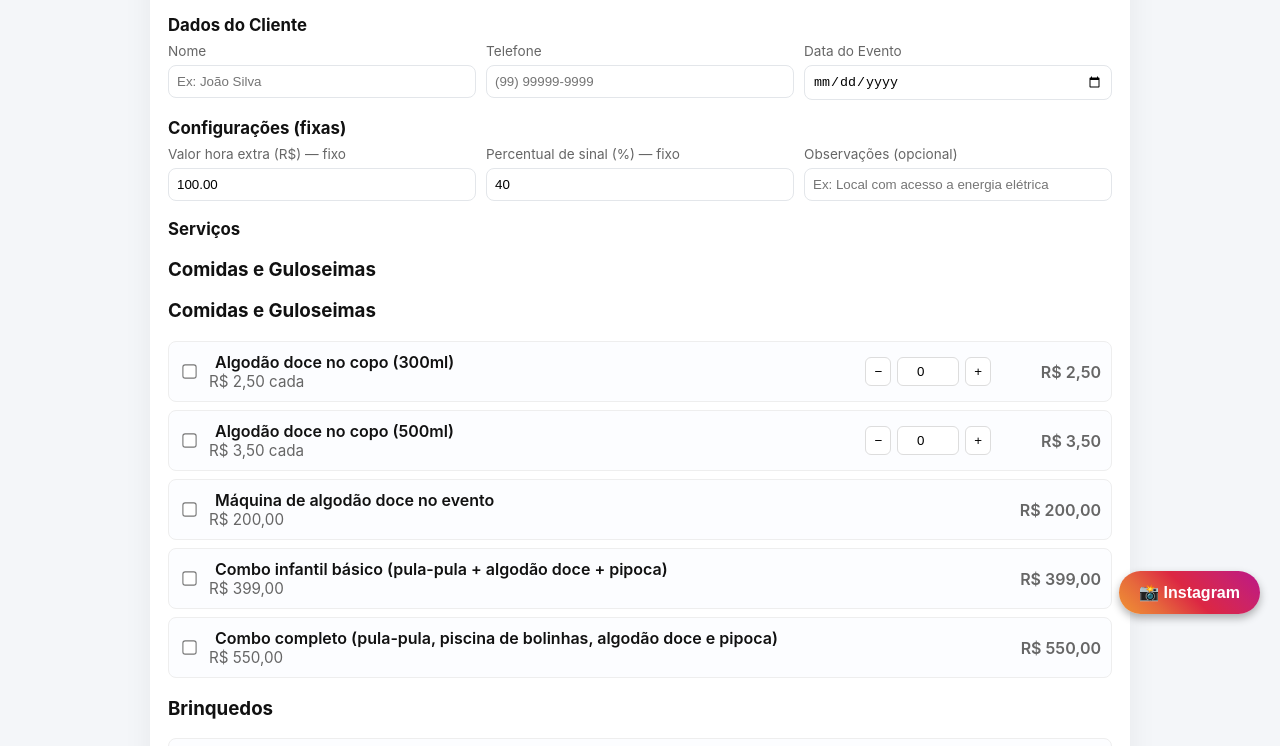
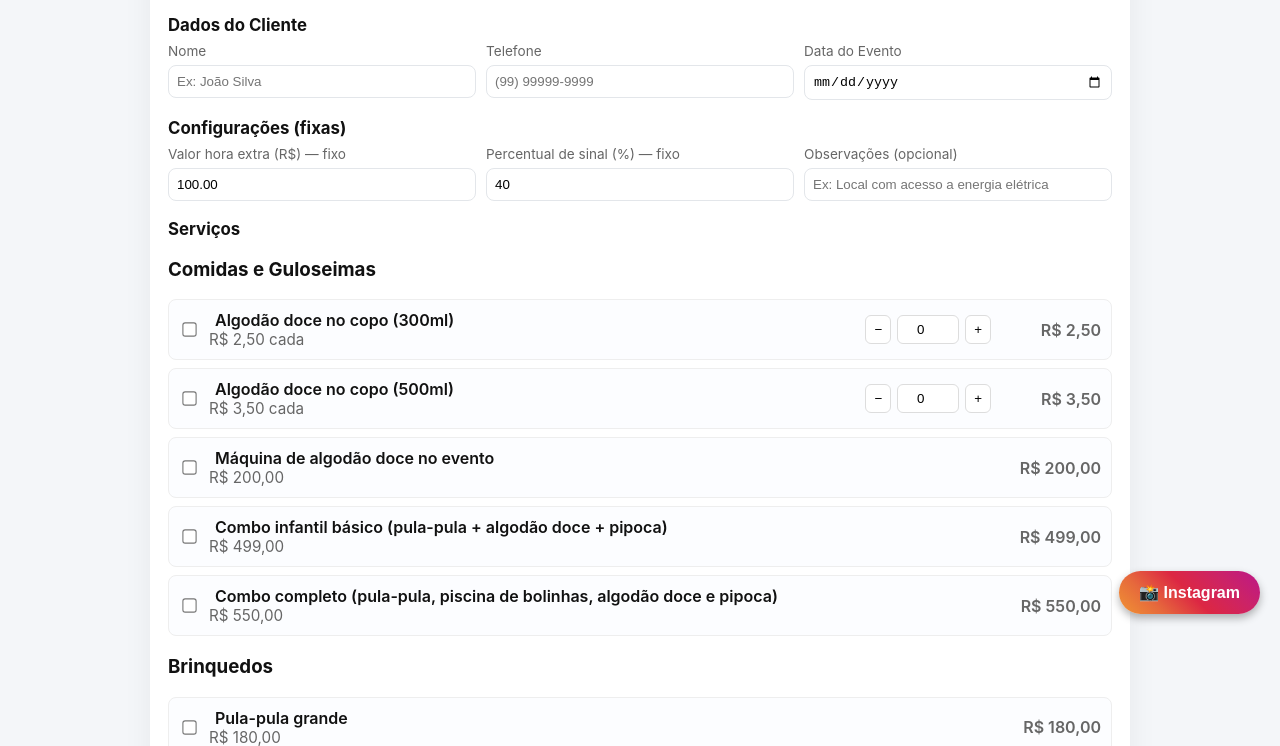
Before and after one commit to Gilart899/Orcamento, a plain HTML site: page index.html in a window 1280 px wide. Shown: the part 166-912 px from the top of the page. Drawn offline with nearby package versions, Linux system fonts and the light colour scheme.

Commit message:
Update index.html

```diff
--- a/index.html
+++ b/index.html
@@ -104,9 +104,7 @@
         <h2 id="servicos-title">Serviços</h2>
 
         <div class="categoria" id="categoria-comidas">
-          <!-- ===================== COMIDAS E GULOSEIMAS ===================== -->
-<div class="categoria" id="categoria-comidas">
-  <h3>Comidas e Guloseimas</h3>
+
   <!-- ====== COMIDAS E GULOSEIMAS ====== -->
 <div class="categoria" id="categoria-comidas-guloseimas">
   <h3>Comidas e Guloseimas</h3>
@@ -167,7 +165,7 @@
   </div>
 
   <!-- Combo infantil básico -->
-  <div class="item" data-preco="399.00" data-id="combo-infantil">
+  <div class="item" data-preco="499.00" data-id="combo-infantil">
     <div class="item-left">
       <input class="item-checkbox" type="checkbox" aria-label="Combo infantil básico" />
       <div>
@@ -175,10 +173,10 @@
           <i class="fas fa-comments" style="color:#32cd32;margin-right:6px;"></i>
           Combo infantil básico (pula-pula + algodão doce + pipoca)
         </div>
-        <div class="muted">R$ 399,00</div>
+        <div class="muted">R$ 499,00</div>
       </div>
     </div>
-    <div class="preco">R$ 399,00</div>
+    <div class="preco">R$ 499,00</div>
   </div>
 
   <!-- Combo completo -->
```
